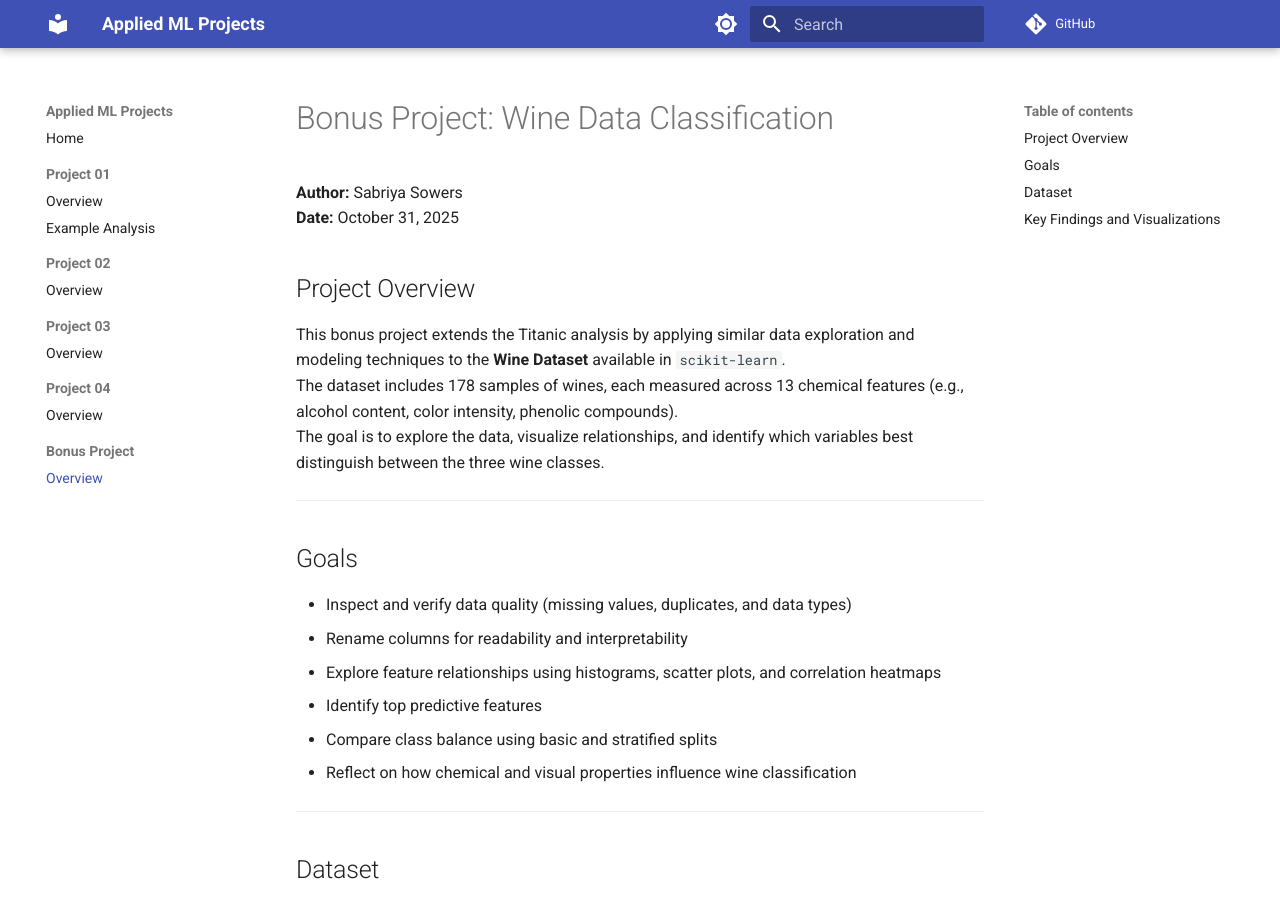
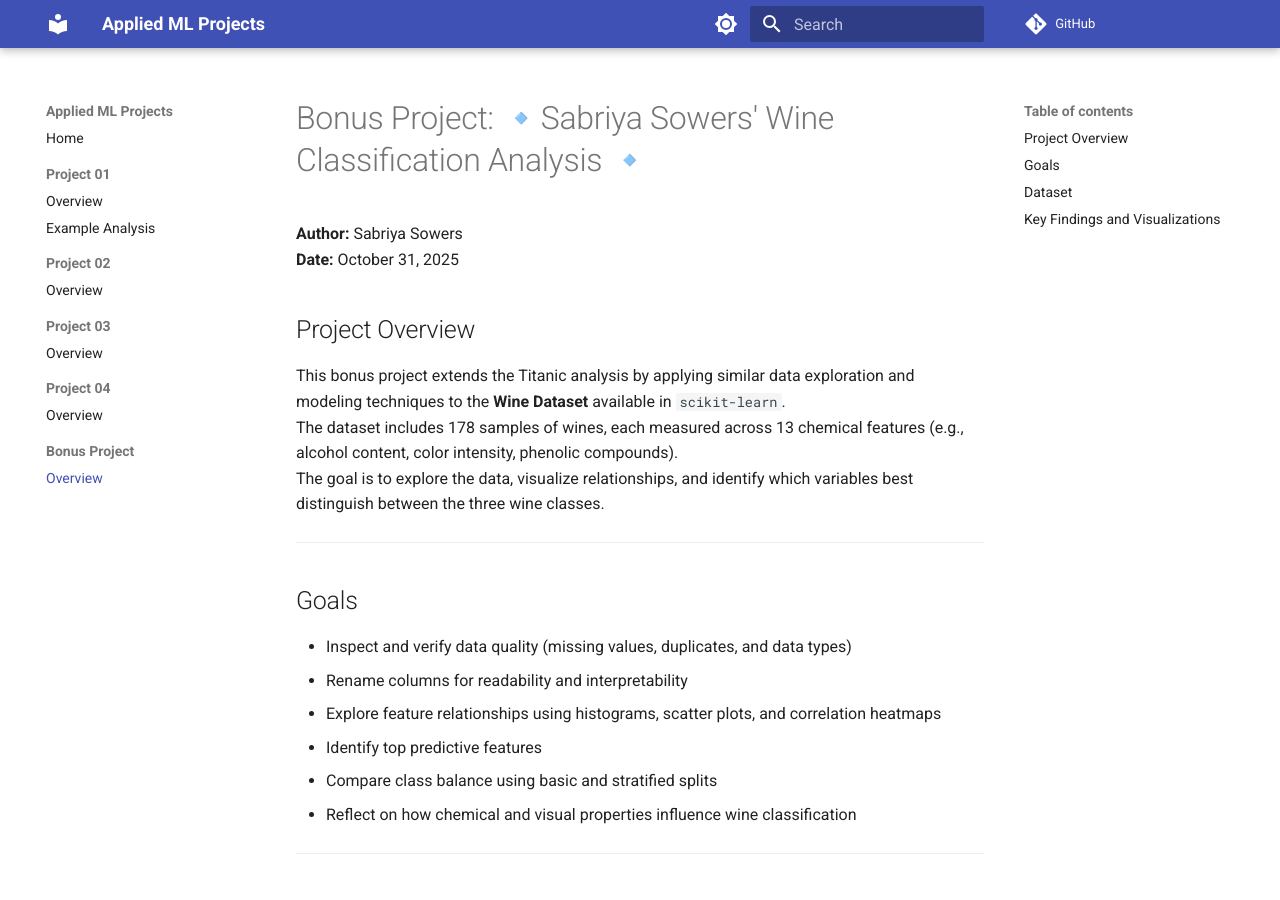
Before and after one commit to ssowers2/applied-ml-sowers, an MkDocs documentation site: the page built from docs/bonusproject01/README.md, in a window 1280 px wide and 900 px high. Built offline with MkDocs 1.6.1 and Material for MkDocs 9.7.7, drawn with Linux system fonts in a browser that asks for light colours; comment, search, counter and statistics services are not loaded.

Commit message:
Update doc README files headers

```diff
--- a/docs/bonusproject01/README.md
+++ b/docs/bonusproject01/README.md
@@ -1,4 +1,4 @@
-# Bonus Project: Wine Data Classification
+# Bonus Project: 🔹Sabriya Sowers' Wine Classification Analysis 🔹
 
 **Author:** Sabriya Sowers
 **Date:** October 31, 2025
```
Also changed, not shown: docs/project02/README.md (+1 -1 lines), notebooks/bonusproject01/README.md (+1 -4 lines), notebooks/project01/README.md (+0 -3 lines), notebooks/project02/README.md (+0 -3 lines).
